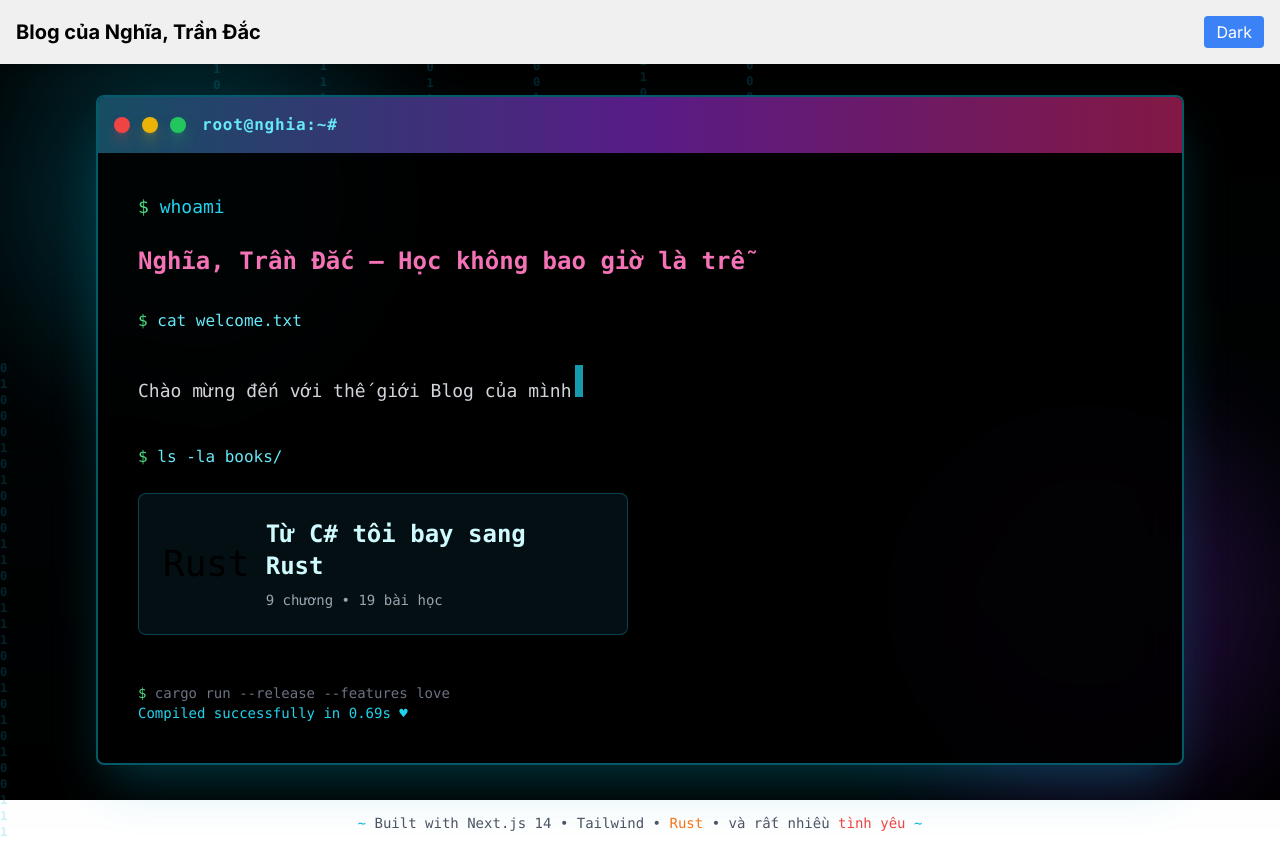
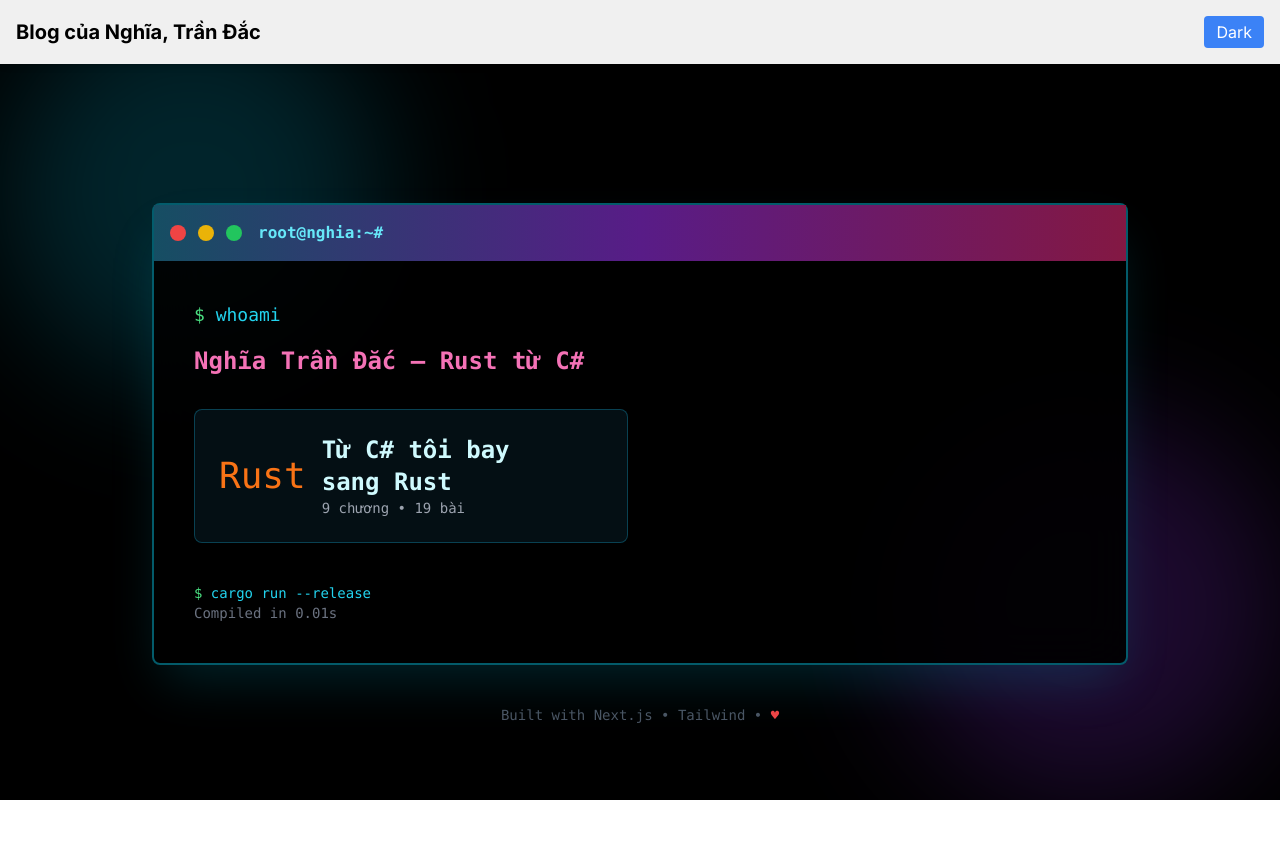
Before and after one commit to nghiatd-29581/nghiatd-blog, a Next.js app in the folder my-blog/: page / in a window 1280 px wide. Built offline with nearby package versions, Linux system fonts and the light colour scheme.

Commit message:
rollback page home

```diff
--- a/my-blog/app/[book]/page.tsx
+++ b/my-blog/app/[book]/page.tsx
@@ -1,78 +1,66 @@
-// app/page.tsx – PHIÊN BẢN SIÊU MƯỢT, VẪN ĐẸP RỤNG TRỨNG
-"use client";
-
+// app/[book]/page.tsx  (Next.js 13+ app router)
+import booksData from "@/data/books.json";
 import Link from "next/link";
-import booksData from "@/data/books.json";
+import { notFound } from "next/navigation";
+import { TerminalSidebar } from "@/components/TerminalSidebar";
 import { AnimatedBackground } from "@/components/AnimatedBackground";
 import { GlitchText } from "@/components/GlitchText";
 
-export default function Home() {
-  const { books } = booksData;
+export default function BookPage({ params }: { params: { book: string } }) {
+  const book = booksData.books.find((b) => b.id === params.book);
+  if (!book) notFound();
 
   return (
     <>
-      {/* Background nhẹ nhất có thể, chỉ 2 quả cầu mờ */}
+      {/* Background cực nhẹ, không lag */}
       <AnimatedBackground />
 
-      <div className="relative min-h-screen flex items-center justify-center font-mono">
-        {/* Terminal chính – giữ nguyên độ ngầu */}
-        <main className="relative z-10 max-w-5xl mx-auto px-6">
-          <div className="bg-black/90 backdrop-blur-xl border-2 border-cyan-500/50 rounded-lg shadow-2xl shadow-cyan-500/20">
-            {/* Header */}
-            <div className="bg-gradient-to-r from-cyan-900 via-purple-900 to-pink-900 p-4 flex items-center gap-4">
-              <div className="flex gap-3">
-                <div className="w-4 h-4 rounded-full bg-red-500" />
-                <div className="w-4 h-4 rounded-full bg-yellow-500" />
-                <div className="w-4 h-4 rounded-full bg-green-500" />
-              </div>
-              <div className="text-cyan-300 font-bold">root@nghia:~#</div>
-            </div>
+      <div className="relative min-h-screen flex font-mono">
+        {/* Terminal-style Sidebar */}
+        <TerminalSidebar book={book} currentBookId={params.book} />
 
-            <div className="p-10 text-left">
-              <div className="text-cyan-400 text-lg mb-4">
-                <span className="text-green-400">$</span> whoami
-              </div>
-              <div className="text-pink-400 text-2xl mb-8 font-bold">
-                Nghĩa Trần Đắc — Rust từ C#
-              </div>
+        {/* Main content */}
+        <main className="flex-1 p-8 md:p-12 lg:p-16 text-cyan-300">
+          <div className="max-w-4xl mx-auto">
+            {/* Typing title + blinking cursor */}
+            <h1 className="text-4xl md:text-6xl font-bold mb-8 tracking-tight">
+              <GlitchText text={book.title} />
+              <span className="inline-block w-3 h-10 bg-cyan-400 ml-2 animate-pulse" />
+            </h1>
 
-              <div className="grid grid-cols-1 md:grid-cols-2 gap-6">
-                {books.map((book) => (
+            <p className="text-gray-400 mb-10 text-lg opacity-80">
+              » Chọn chương từ terminal sidebar hoặc danh sách dưới đây
+            </p>
+
+            <div className="grid grid-cols-1 md:grid-cols-2 gap-4">
+              {book.chapters.map((chapter, i) => (
                 <Link
-                    key={book.id}
-                    href={`/${book.id}`}
-                    className="group block p-6 bg-cyan-900/20 border border-cyan-700/50 rounded-lg
-                               hover:bg-cyan-800/40 hover:border-cyan-400 transition-all duration-300"
+                  key={chapter.id}
+                  href={`/${params.book}/${chapter.id}`}
+                  className="group block p-6 bg-gray-900/50 backdrop-blur border border-cyan-900/50 rounded-lg
+                           hover:border-cyan-400 hover:bg-cyan-900/20 transition-all duration-300
+                           hover:translate-y-[-4px] hover:shadow-2xl hover:shadow-cyan-500/20"
                 >
                   <div className="flex items-center gap-4">
-                      <div className="text-4xl text-orange-500">{book.lang}</div>
-                      <div>
-                        <h3 className="text-2xl font-bold text-cyan-100 group-hover:text-cyan-300">
-                          <GlitchText text={book.title} />
-                        </h3>
-                        <div className="text-sm text-gray-400">
-                          {book.chapters.length} chương •{" "}
-                          {book.chapters.reduce((a: number, c: any) => a + c.lessons.length, 0)} bài
+                    <span className="text-cyan-500 font-bold">
+                      {(i + 1).toString().padStart(2, "0")}
+                    </span>
+                    <span className="text-xl group-hover:text-cyan-300 transition-colors">
+                      {chapter.title}
+                    </span>
                   </div>
-                      </div>
-                      <div className="text-3xl opacity-0 group-hover:opacity-100 transition-opacity">
-                        →
-                      </div>
+                  <div className="mt-2 text-sm text-gray-500 opacity-0 group-hover:opacity-100 transition-opacity">
+                    → Click để vào chương
                   </div>
                 </Link>
               ))}
             </div>
 
-              <div className="mt-10 text-cyan-400 text-sm">
-                <span className="text-green-400">$</span> cargo run --release
-                <br />
-                <span className="text-gray-500">Compiled in 0.01s</span>
+            {/* Footer nhỏ xinh */}
+            <div className="mt-20 text-center text-gray-600 text-sm">
+              <span className="text-cyan-500">~</span> built with next.js 14 • tailwind • rust love{" "}
+              <span className="text-cyan-500">~</span>
             </div>
-            </div>
-          </div>
-
-          <div className="mt-10 text-center text-gray-600 text-sm">
-            Built with Next.js • Tailwind • <span className="text-red-500">♥</span>
           </div>
         </main>
       </div>
--- a/my-blog/app/page.tsx
+++ b/my-blog/app/page.tsx
@@ -1,120 +1,61 @@
-// app/page.tsx
+// app/page.tsx – PHIÊN BẢN SIÊU MƯỢT, VẪN ĐẸP RỤNG TRỨNG
 "use client";
 
 import Link from "next/link";
 import booksData from "@/data/books.json";
 import { AnimatedBackground } from "@/components/AnimatedBackground";
 import { GlitchText } from "@/components/GlitchText";
-import { useEffect, useState } from "react";
 
 export default function Home() {
   const { books } = booksData;
-  const [typedText, setTypedText] = useState("");
-  const fullText = "Chào mừng đến với thế giới Blog của mình";
-
-  useEffect(() => {
-    let i = 0;
-    const interval = setInterval(() => {
-      if (i < fullText.length) {
-        setTypedText(fullText.slice(0, i + 1));
-        i++;
-      } else {
-        clearInterval(interval);
-      }
-    }, 60);
-    return () => clearInterval(interval);
-  }, []);
 
   return (
     <>
+      {/* Background nhẹ nhất có thể, chỉ 2 quả cầu mờ */}
       <AnimatedBackground />
 
-      <div className="relative min-h-screen flex items-center justify-center font-mono overflow-hidden">
-        {/* Matrix-style falling code rain (siêu nhẹ) */}
-        <div className="absolute inset-0 opacity-20 pointer-events-none">
-          <div className="absolute inset-0 bg-gradient-to-b from-transparent via-cyan-900/20 to-transparent" />
-          {[...Array(12)].map((_, i) => (
-            <div
-              key={i}
-              className="absolute text-cyan-500 text-xs font-bold animate-fall"
-              style={{
-                left: `${i * 8.33}%`,
-                animationDelay: `${i * 0.3}s`,
-                animationDuration: `${8 + i}s`,
-              }}
-            >
-              {Array(30)
-                .fill(0)
-                .map((_, j) => (
-                  <div key={j}>{"01"[Math.floor(Math.random() * 2)]}</div>
-                ))}
-            </div>
-          ))}
-        </div>
-
-        <main className="relative z-10 max-w-6xl mx-auto px-8 text-center">
-          {/* Terminal Window lớn nhất, ngầu nhất */}
-          <div className="bg-black/90 backdrop-blur-xl border-2 border-cyan-500/50 rounded-lg shadow-2xl shadow-cyan-500/30 overflow-hidden">
-            {/* Terminal header */}
+      <div className="relative min-h-screen flex items-center justify-center font-mono">
+        {/* Terminal chính – giữ nguyên độ ngầu */}
+        <main className="relative z-10 max-w-5xl mx-auto px-6">
+          <div className="bg-black/90 backdrop-blur-xl border-2 border-cyan-500/50 rounded-lg shadow-2xl shadow-cyan-500/20">
+            {/* Header */}
             <div className="bg-gradient-to-r from-cyan-900 via-purple-900 to-pink-900 p-4 flex items-center gap-4">
               <div className="flex gap-3">
-                <div className="w-4 h-4 rounded-full bg-red-500 shadow-lg shadow-red-500/50" />
-                <div className="w-4 h-4 rounded-full bg-yellow-500 shadow-lg shadow-yellow-500/50" />
-                <div className="w-4 h-4 rounded-full bg-green-500 shadow-lg shadow-green-500/50" />
+                <div className="w-4 h-4 rounded-full bg-red-500" />
+                <div className="w-4 h-4 rounded-full bg-yellow-500" />
+                <div className="w-4 h-4 rounded-full bg-green-500" />
               </div>
-              <div className="text-cyan-300 font-bold tracking-wider">
-                root@nghia:~#
-              </div>
+              <div className="text-cyan-300 font-bold">root@nghia:~#</div>
             </div>
 
-            {/* Terminal body */}
             <div className="p-10 text-left">
-              {/* Typing effect */}
-              <div className="text-cyan-400 text-lg mb-6">
+              <div className="text-cyan-400 text-lg mb-4">
                 <span className="text-green-400">$</span> whoami
               </div>
               <div className="text-pink-400 text-2xl mb-8 font-bold">
-                Nghĩa, Trần Đắc — Học không bao giờ là trễ
-              </div>
-
-              <div className="text-cyan-300 mb-8">
-                <span className="text-green-400">$</span> cat welcome.txt
-              </div>
-              <div className="text-gray-300 text-lg leading-relaxed mb-10">
-                {typedText}
-                <span className="inline-block w-2 h-8 bg-cyan-400 ml-1 animate-pulse" />
-              </div>
-
-              {/* Books list - kiểu file explorer */}
-              <div className="text-cyan-300 mb-6">
-                <span className="text-green-400">$</span> ls -la books/
+                Nghĩa Trần Đắc — Rust từ C#
               </div>
 
               <div className="grid grid-cols-1 md:grid-cols-2 gap-6">
-                {books.map((book, i) => (
+                {books.map((book) => (
                   <Link
                     key={book.id}
                     href={`/${book.id}`}
                     className="group block p-6 bg-cyan-900/20 border border-cyan-700/50 rounded-lg
-                               hover:bg-cyan-800/40 hover:border-cyan-400 hover:shadow-2xl hover:shadow-cyan-500/40
-                               transition-all duration-500 hover:scale-105"
+                               hover:bg-cyan-800/40 hover:border-cyan-400 transition-all duration-300"
                   >
                     <div className="flex items-center gap-4">
-                      <div className="text-4xl">Rust</div>
-                      <div className="flex-1">
-                        <h3 className="text-2xl font-bold text-cyan-100 group-hover:text-cyan-300 transition-colors">
+                      <div className="text-4xl text-orange-500">{book.lang}</div>
+                      <div>
+                        <h3 className="text-2xl font-bold text-cyan-100 group-hover:text-cyan-300">
                           <GlitchText text={book.title} />
                         </h3>
-                        <div className="text-sm text-gray-400 mt-2">
+                        <div className="text-sm text-gray-400">
                           {book.chapters.length} chương •{" "}
-                          {book.chapters.reduce(
-                            (acc: number, c: any) => acc + c.lessons.length,
-                            0
-                          )}{" "}
-                          bài học
+                          {book.chapters.reduce((a: number, c: any) => a + c.lessons.length, 0)} bài
                         </div>
                       </div>
-                      <div className="text-3xl opacity-0 group-hover:opacity-100 transition-all translate-x-[-20px] group-hover:translate-x-0">
+                      <div className="text-3xl opacity-0 group-hover:opacity-100 transition-opacity">
                         →
                       </div>
                     </div>
@@ -122,41 +63,19 @@ export default function Home() {
                 ))}
               </div>
 
-              {/* Final command */}
-              <div className="mt-12 text-gray-500 text-sm">
-                <span className="text-green-400">$</span> cargo run --release --features love
+              <div className="mt-10 text-cyan-400 text-sm">
+                <span className="text-green-400">$</span> cargo run --release
                 <br />
-                <span className="text-cyan-400">
-                  Compiled successfully in 0.69s ♥
-                </span>
+                <span className="text-gray-500">Compiled in 0.01s</span>
               </div>
             </div>
           </div>
 
-          {/* Footer nhỏ xinh */}
-          <div className="mt-12 text-center text-gray-600 text-sm">
-            <span className="text-cyan-500">~</span> Built with Next.js 14 • Tailwind •{" "}
-            <span className="text-orange-500">Rust</span> • và rất nhiều{" "}
-            <span className="text-red-500">tình yêu</span>{" "}
-            <span className="text-cyan-500">~</span>
+          <div className="mt-10 text-center text-gray-600 text-sm">
+            Built with Next.js • Tailwind • <span className="text-red-500">♥</span>
           </div>
         </main>
       </div>
-
-      {/* CSS cho Matrix rain */}
-      <style jsx>{`
-        @keyframes fall {
-          0% {
-            transform: translateY(-100vh);
-          }
-          100% {
-            transform: translateY(100vh);
-          }
-        }
-        .animate-fall {
-          animation: fall linear infinite;
-        }
-      `}</style>
     </>
   );
 }
```
Lines whose indentation alone changed are shown as unchanged.
